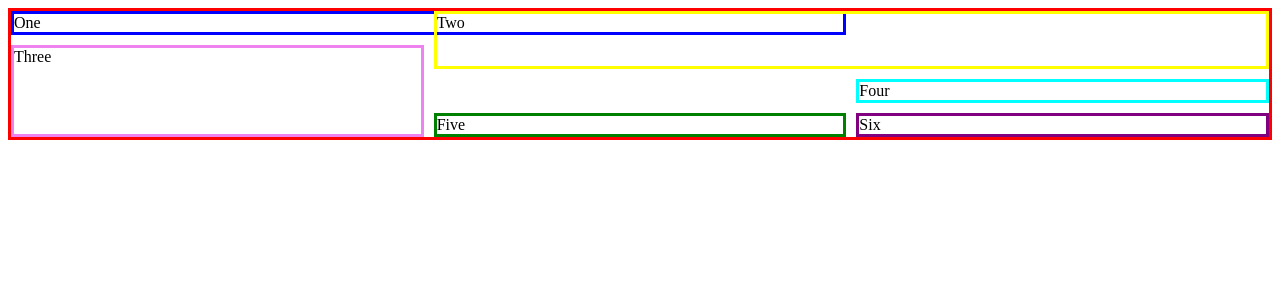
After one commit to SkillcraftHD/SkillcraftHD.github.io, a PHP site: page /index2.html in a window 1280 px wide. The commit adds this page. Shown: the top 300 px of the page. Run offline with PHP 8.4, Linux system fonts and the light colour scheme.

Commit message:
added grid

```diff
--- /dev/null
+++ b/index2.html
@@ -0,0 +1,13 @@
+<html>
+    <head>
+        <link rel="stylesheet" href="style2.css">
+    </head>
+<div class="wrapper">
+  <div class="one">One</div>
+  <div class="two">Two</div>
+  <div class="three">Three</div>
+  <div class="four">Four</div>
+  <div class="five">Five</div>
+  <div class="six">Six</div>
+</div>
+</html>
--- /dev/null
+++ b/style2.css
@@ -0,0 +1,44 @@
+.wrapper {
+    display: grid;
+    border-style: solid;
+    border-color: red;
+    grid-template-columns: repeat(3, 1fr);
+    grid-template-rows: repeat(3, 1fr);
+    grid-gap: 10px;
+  }
+  .one {
+    border-style: solid;
+    border-color: blue;
+    grid-column: 1 / 3;
+    grid-row: 1;
+  }
+  .two {
+    border-style: solid;
+    border-color: yellow;
+    grid-column: 2 / 4;
+    grid-row: 1 / 3;
+  }
+  .three {
+    border-style: solid;
+    border-color: violet;
+    grid-row: 2 / 5;
+    grid-column: 1;
+  }
+  .four {
+    border-style: solid;
+    border-color: aqua;
+    grid-column: 3;
+    grid-row: 3;
+  }
+  .five {
+    border-style: solid;
+    border-color: green;
+    grid-column: 2;
+    grid-row: 4;
+  }
+  .six {
+    border-style: solid;
+    border-color: purple;
+    grid-column: 3;
+    grid-row: 4;
+  }
```
Also changed, not shown: index.html (+16 -2 lines), style.css (+45 -0 lines).
